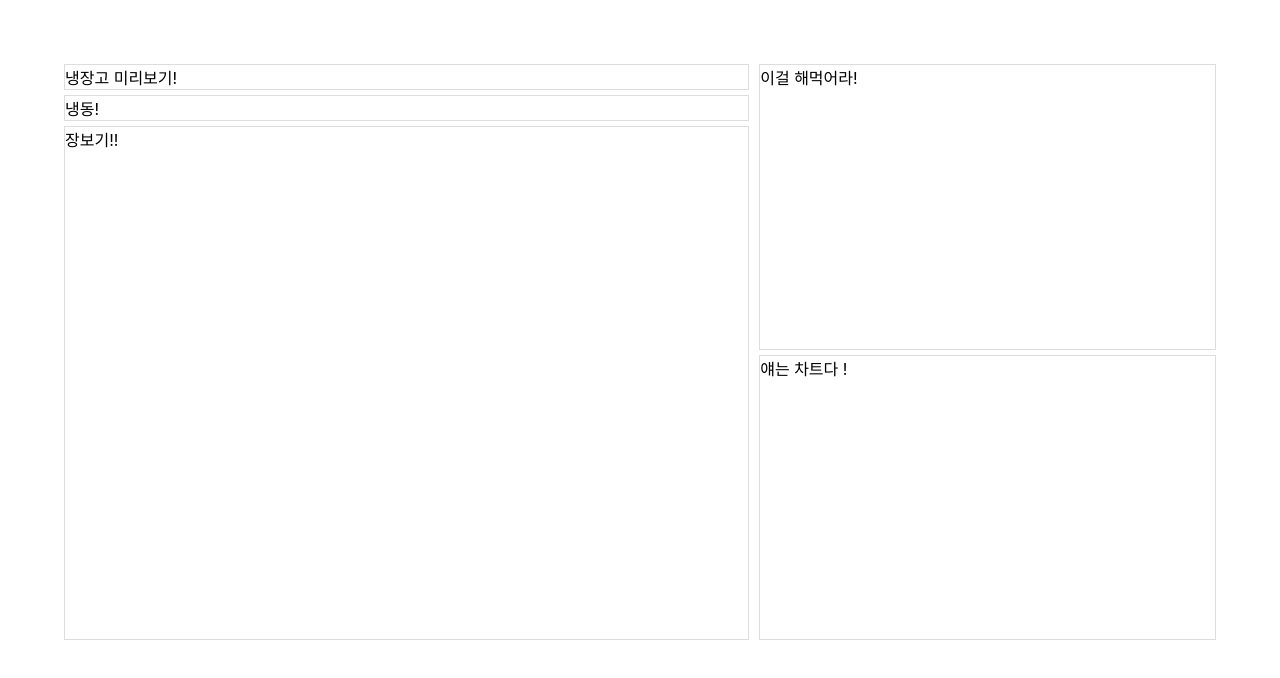
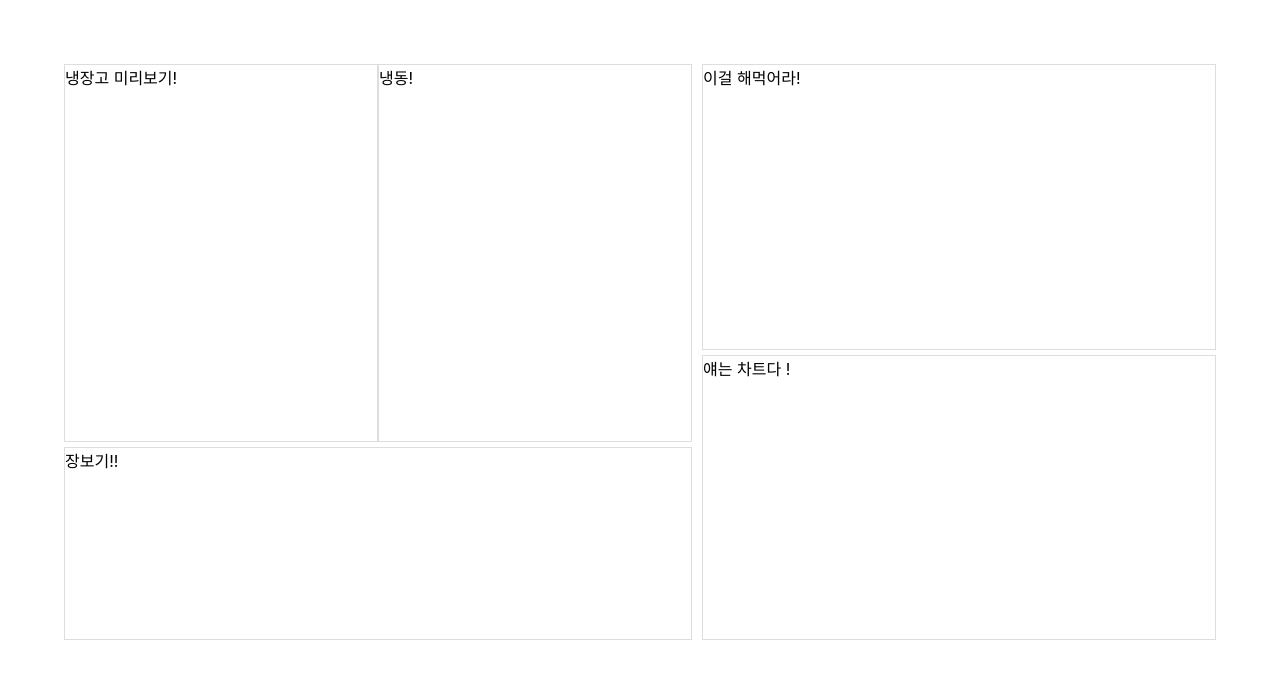
Before and after one commit to foodo-re/foodo_client, a React (Create React App) app: page /dashboard in a window 1280 px wide. Shown: the top 678 px of the page. Built offline with nearby package versions, Linux system fonts and the light colour scheme; no server answers.

Commit message:
:art: 대시보드 레이아웃 수정

```diff
--- a/src/page/style.css
+++ b/src/page/style.css
@@ -30,14 +30,14 @@ input {
   display: flex;
 }
 .dash-left {
-  width: 60%;
+  width: 55%;
   margin-right: 10px;
   height: 90%;
   display: flex;
   flex-direction: column;
 }
 .dash-right {
-  width: 40%;
+  width: 45%;
   height: 90%;
   display: flex;
   flex-direction: column;
@@ -50,6 +50,10 @@ input {
 .cold-container {
   border: 1px solid #ddd;
   margin-bottom: 5px;
+}
+.dash-refrg {
+  flex: 2;
+  display: flex;
 }
 
 .cold-container {
```
